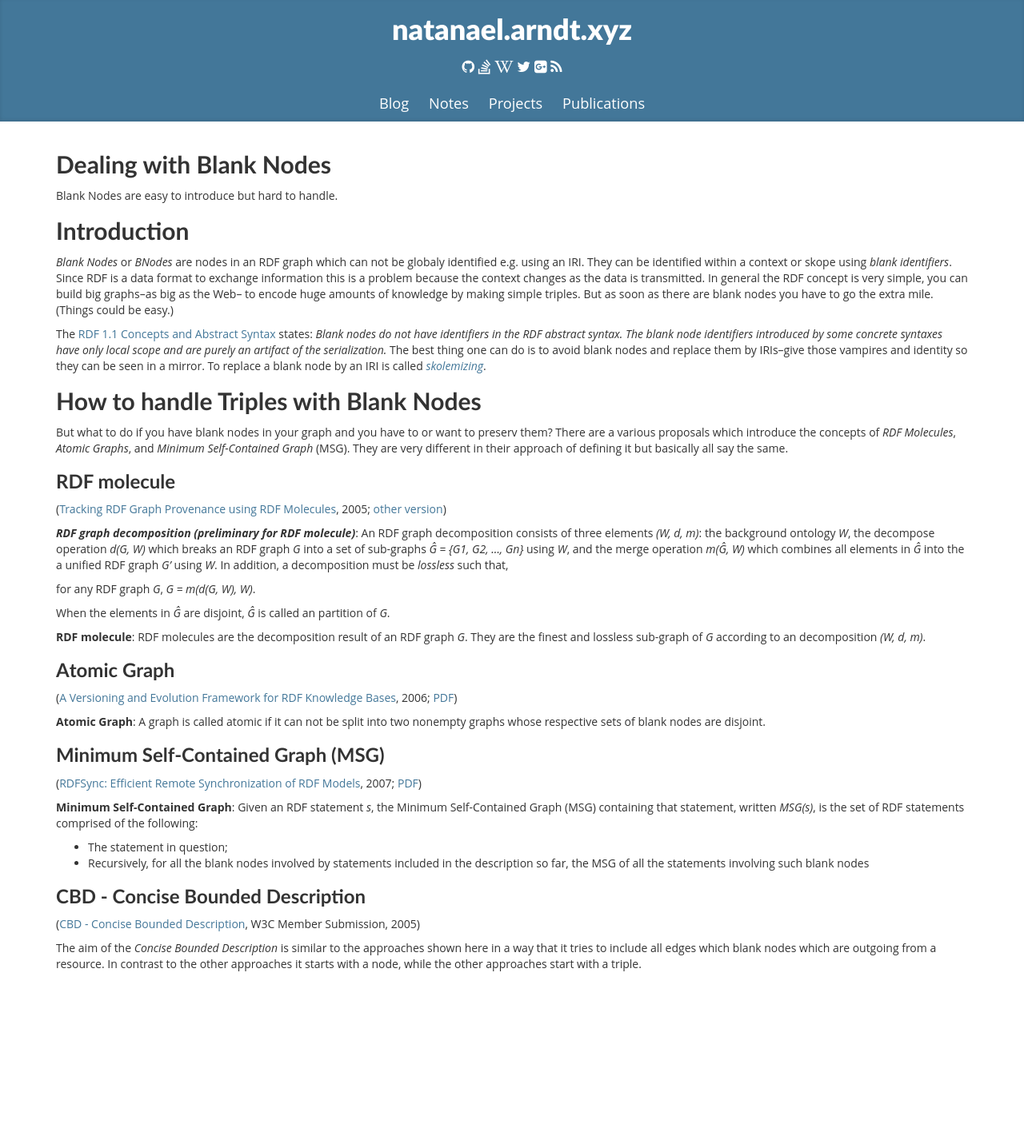
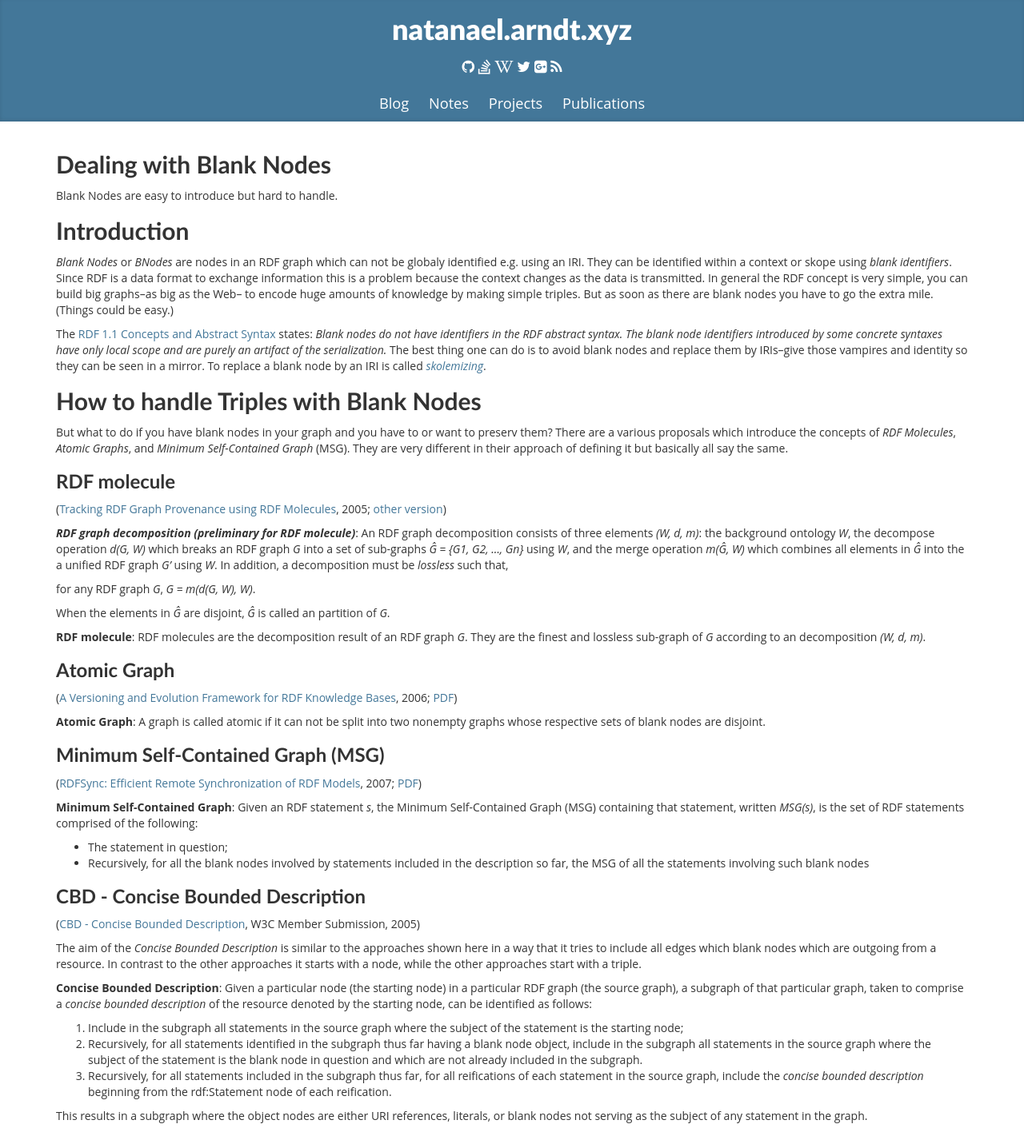
Before and after one commit to white-gecko/natanael.arndt.xyz, a Jekyll site: the page built from notes/dealing-with-blank-nodes.md, in a window 1280 px wide. Shown: the whole page at 80% size. Built offline with Jekyll 4.4.1, drawn with Linux system fonts in a browser that asks for light colours; before the commit the page ends 1246 px from its top, so only the background shows below that.

Commit message:
Add CBD deffinition

```diff
--- a/notes/dealing-with-blank-nodes.md
+++ b/notes/dealing-with-blank-nodes.md
@@ -50,3 +50,11 @@ When the elements in *Ĝ* are disjoint, *Ĝ* is called an partition of *G*.
 
 The aim of the *Concise Bounded Description* is similar to the approaches shown here in a way that it tries to include all edges which blank nodes which are outgoing from a resource.
 In contrast to the other approaches it starts with a node, while the other approaches start with a triple.
+
+**Concise Bounded Description**: Given a particular node (the starting node) in a particular RDF graph (the source graph), a subgraph of that particular graph, taken to comprise a *concise bounded description* of the resource denoted by the starting node, can be identified as follows:
+
+1. Include in the subgraph all statements in the source graph where the subject of the statement is the starting node;
+2. Recursively, for all statements identified in the subgraph thus far having a blank node object, include in the subgraph all statements in the source graph where the subject of the statement is the blank node in question and which are not already included in the subgraph.
+3. Recursively, for all statements included in the subgraph thus far, for all reifications of each statement in the source graph, include the *concise bounded description* beginning from the rdf:Statement node of each reification.
+
+This results in a subgraph where the object nodes are either URI references, literals, or blank nodes not serving as the subject of any statement in the graph.
```
Also changed, not shown: other parts of notes/dealing-with-blank-nodes.md (+1 -1 lines).
